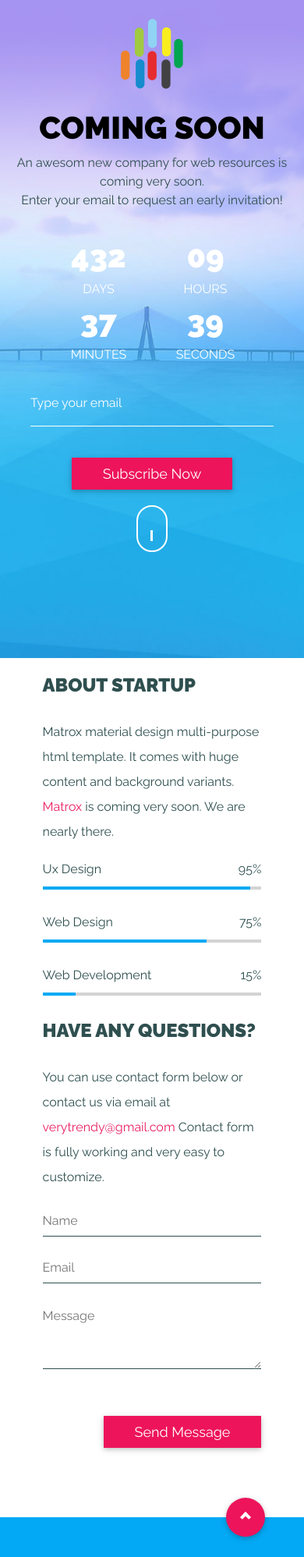
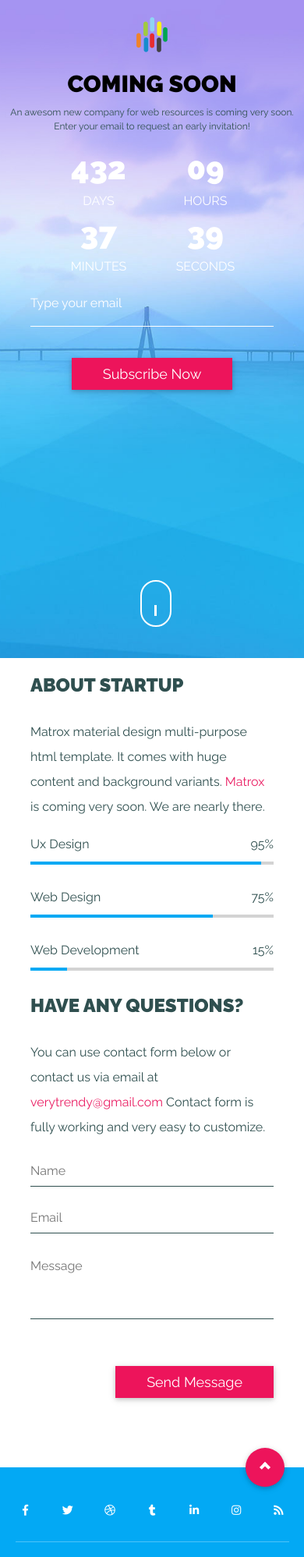
Before and after one commit to aistis/coming, a plain HTML site: page index.html in a window 390 px wide. Shown: the top 1997 px of the page at 78% size. Drawn offline with Linux system fonts and the light colour scheme.

Commit message:
Lot's of small fixes
 - mouse to bottom;
 - up buttom position fixed
 - icons click area fix
 - small font and picture size adjustments

```diff
--- a/index.html
+++ b/index.html
@@ -100,22 +100,52 @@
 				</form>
 			</div>
 		</div>
+		<!-- End of content -->
+		<!-- Begining of	footer -->
+		<div class="scroll-block">
 			<a href="#top">
 				<div class="scroll">
 					<div class="arrow"></div>
 				</div>
 			</a>
-		<!-- End of content -->
-		<!-- Begining of	footer -->
+		</div>
 		<footer>
 			<div class="social-icons">
-				<a href="#"><i class="fab fa-facebook-f fa-sm"></i></a>
-				<a href="#"><i class="fab fa-twitter fa-sm"></i></a>
-				<a href="#"><i class="fab fa-dribbble fa-sm"></i></a>
-				<a href="#"><i class="fab fa-tumblr fa-sm"></i></a>
-				<a href="#"><i class="fab fa-linkedin-in fa-sm"></i></a>
-				<a href="#"><i class="fab fa-instagram fa-sm"></i></a>
-				<a href="#"><i class="fas fa-rss fa-sm"></i></a>
+				<a href="#">
+					<div>
+					<i class="fab fa-facebook-f fa-sm"></i>
+					</div>
+				</a>
+				<a href="#">
+					<div>
+					<i class="fab fa-twitter fa-sm"></i>
+					</div>
+				</a>
+				<a href="#">
+					<div>
+					<i class="fab fa-dribbble fa-sm"></i>
+					</div>
+				</a>
+				<a href="#">
+					<div>
+					<i class="fab fa-tumblr fa-sm"></i>
+					</div>
+				</a>
+				<a href="#">
+					<div>
+					<i class="fab fa-linkedin-in fa-sm"></i>
+					</div>
+				</a>
+				<a href="#">
+					<div>
+					<i class="fab fa-instagram fa-sm"></i>
+					</div>
+				</a>
+				<a href="#">
+					<div>
+					<i class="fas fa-rss fa-sm"></i>
+					</div>
+				</a>
 			</div>
 			<hr>
 			<img class="logo" src="logo.png">
--- a/main.css
+++ b/main.css
@@ -13,6 +13,10 @@ body *{
 
 h1, h2, h3, h4, h5{
 	text-transform: uppercase;
+}
+
+h1{
+	font-size: 30px;
 }
 
 a{
@@ -90,11 +94,6 @@ header > .content{
 	margin: 20px;
 }
 
-h1{
-	font-size: 60px;
-	font-weight: 900;
-}
-
 header > .content > p{
 	margin: 20px;
 	font-size: 20px;
@@ -139,14 +138,37 @@ header > .content > p{
 		font-size: 16px;
 		color: darkslategray;
 	}
-
 	h1{
 		font-size: 40px;
+	}
+	.logo{
+		width: 75px;
+	}
+}
+
+@media (max-width: 480px) {
+	.countdown{
+		margin: 5px 5%;
+	}
+	h1{
+		font-size: 30px;
+	}
+	header > .content > p{
+		margin: 10px;
+		font-size: 12px;
+		color: darkslategray;
+	}
+	.logo{
+		width: 50px;
+	}
+}
+
+@media (min-width: 769px) {
+	.countdown > .count p:first-child{
+		font-size: 60px;
 		font-weight: 900;
 	}
-}
-@media (min-width: 769px) {
-	.countdown > .count p:first-child{
+	h1{
 		font-size: 60px;
 		font-weight: 900;
 	}
@@ -185,9 +207,23 @@ textarea:focus::placeholder{
 
 .mouse-house{
 	height: 40px;
-	width: 140px;
+	width: 150px;
 	margin-left: calc( 50% - 70px);
 	margin-bottom: 40px;
+	position: fixed;
+    bottom: 20px;
+    display: none;
+}
+@media (min-width: 769px) {
+	.mouse-house{
+		bottom: 5px;
+	}
+}
+
+@media (min-height: 600px) {
+	.mouse-house{
+		display: block;
+	}
 }
 
 .mouse{
@@ -272,25 +308,38 @@ textarea:focus::placeholder{
 	color: darkslategray;
 }
 
-#wrapper > .content{
+#wrapper > .content {
 	padding: 5% 5%;
 	width: 100%;
 	display: inline-block;
 }
 
-@media (min-width: 1024px)	{
-	#wrapper > .content > .column:first-child{
-		width: 60%;
-	}
-
-	#wrapper > .content > .column:last-child{
-		width: 40%;
+@media (min-width: 1124px)	{
+	#wrapper > .content {
+		max-width: 1100px;
+		margin-left: calc( 50% - 550px );
 	}
 
 	.column{
 		display: inline-block;
 		padding: 20px;
 		float: left;
+	}
+}
+
+@media (min-width: 1024px){
+	.column{
+		display: inline-block;
+		padding: 20px;
+		float: left;
+	}
+
+	#wrapper > .content > .column:first-child{
+		width: 60%;
+	}
+
+	#wrapper > .content > .column:nth-of-type(2n){
+		width: 40%;
 	}
 }
 
@@ -303,24 +352,28 @@ textarea:focus::placeholder{
 
 @media (max-width: 768px) {
 	#wrapper > .content > .column{
-		width: 80%;
-		margin-left: 10%;
+		width: 100%;
+	    margin-left: 0;
+	}
+	#wrapper > .content {
+    padding: 5% 10%;
 	}
 }
 @media (max-width: 480px) {
 	#wrapper > .content > .column{
-		width: 80%;
-		margin-left: 10%;
+		width: 100%;
 	}
 		.form-row input{
 		width: 100%;
 	}
-
 }
 
 @media (min-width: 481px) {
 	.form-row > input{
-		width: 47%;
+		width: 45%;
+	}
+	.form-row > input:last-child{
+		margin-left: 10%;
 	}
 }
 
@@ -344,6 +397,7 @@ textarea{
 
 textarea{
 	margin-bottom: 40px;
+	resize: none;
 }
 
 .form-row > input:last-child{
@@ -405,18 +459,57 @@ textarea{
 }
 
 /***********************************************
-				 ** FOOTER **
+				 ** SCROLL **
 ***********************************************/
+div.scroll-block{
+	display: inline-block;
+	padding: 0px 25px 0px;
+	position: relative;
+    top: 25px;
+}
 
-footer{
-	background-color: #03a9f4;
-	text-align: center;
-	padding: 60px 0px;
+@media (max-width: 1023px)	{
+	.scroll-block {
+		width: 650px;
+	    margin-left: calc( 50% - 325px );
+	    padding: 0px;
+	}
+}
+
+@media (max-width: 768px)	{
+	.scroll-block {
+		width: 100%;
+	    padding-right: 5%;
+	    margin-left: 0;
+	}
+}
+
+@media (max-width: 480px) {
+	div.scroll {
+		padding-right: 10%;
+	}
+}
+
+@media (min-width: 1023px)	{
+	.scroll-block {
+		width: 100%;
+	    padding-right: 5%;
+	}
+}
+
+@media (min-width: 1124px)	{
+	.scroll-block {
+		width: 100%;
+		max-width: 1100px;
+		margin-left: calc( 50% - 550px );
+		padding-right: 5%;
+	}
 }
 
 .scroll{
-	position: relative;
-	left: calc( 100% - 100px );
+	display: inline-block;
+	/*position: relative;*/
+	float: right;
 	top: 25px;
 	width: 50px;
 	height: 50px;
@@ -437,6 +530,16 @@ footer{
 	left: 20px;
 }
 
+/***********************************************
+				 ** FOOTER **
+***********************************************/
+
+footer{
+	background-color: #03a9f4;
+	text-align: center;
+	padding: 30px 0px 60px;
+}
+
 footer p{
 	color: #81ddff;
 	margin: 10px 20px;
@@ -446,12 +549,23 @@ footer p{
 	text-align: center;
 }
 
-i{
-	margin: 0px 15px;
+.social-icons div {
+	display: inline-block;
+	width: 50px;
+	height: 50px;
+}
+
+.social-icons div:hover {
+	background-color: #ed145b;
+	border-radius: 50px;
+}
+
+i {
+	margin: 18px;
 	color: white;
 }
 
-footer > hr{
+footer > hr {
 	border: 0;
 	height: 1px;
 	width: 90%;
```
